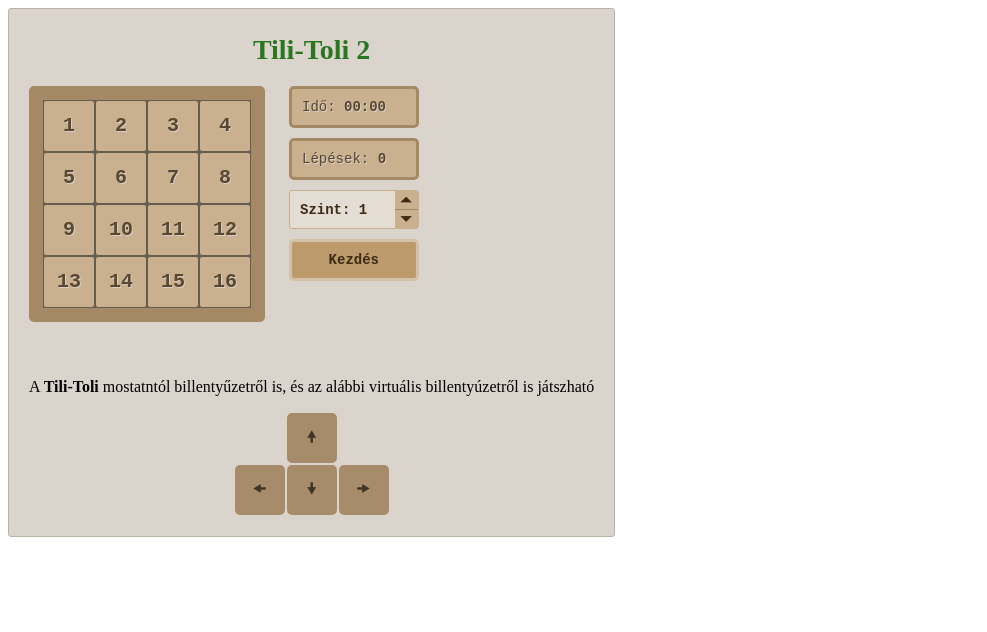
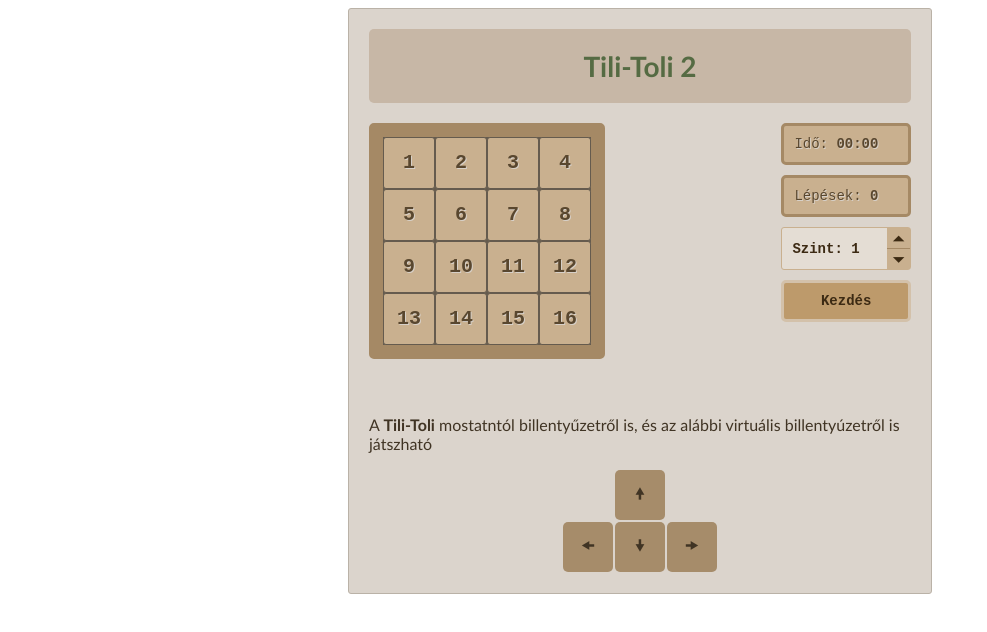
Before and after one commit to SooltDev/SooltDev.github.io, a plain HTML site: page tili-toli/index.html in a window 1280 px wide. Shown: the whole page, without its empty margins (0-987 px from the left). Drawn offline with Linux system fonts and the light colour scheme.

Commit message:
design javitas

```diff
--- a/tili-toli/index.html
+++ b/tili-toli/index.html
@@ -12,7 +12,7 @@
     <link rel="stylesheet" href="style.css">
 </head>
 <body>
-
+    <section class="content">
         <div class="game-section">
             <div class="game-title">Tili-Toli 2</div>
             <div class="gamebox">
@@ -37,9 +37,8 @@
             </div>
             <div class="game-status"></div>
             <p>A <b>Tili-Toli</b> mostatntól billentyűzetről is, és az alábbi virtuális billentyúzetről is játszható</p>
-
-
         </div>
+    </section>
 
     <script src="tilitoli.js"></script>
 </body>
--- a/tili-toli/style.css
+++ b/tili-toli/style.css
@@ -8,11 +8,18 @@
     background-color: #dbd4cc;
     border: 1px solid #bab2a7;
     border-radius: 3px;
+    display: block;
+    width: 542px;
+    margin: 0 auto;
+    font-family: 'Gill Sans', 'Gill Sans MT', Calibri, 'Trebuchet MS', sans-serif;
 }
-
+.game-section p{
+    color: #403424;
+}
 .game-controll{
     vertical-align: top;
     margin-left: 20px;
+    float: right;
 }
 
 .game-messagebox{
@@ -69,7 +76,10 @@
     font-weight: 600;
 }
 .game-title{
-    padding-top: 5px;
+    background-color: #c7b7a6;
+    margin-bottom: 20px;
+    border-radius: 5px;
+    color: #556b43;
 }
 
 .game-messagebox span.step{
```
Lines whose indentation alone changed are shown as unchanged.
